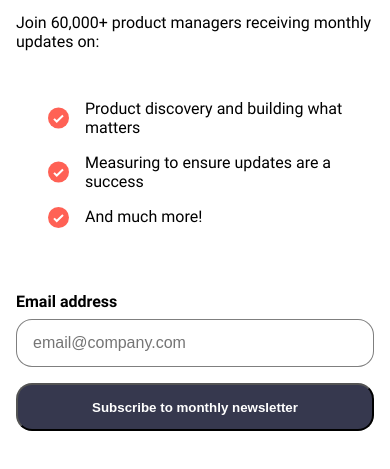
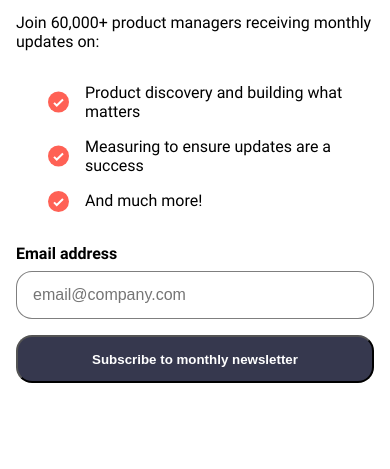
Before and after one commit to Pedrosavioo/newsletter-sign-up, a plain HTML site: page index.html in a window 390 px wide. Shown: the part 371-840 px from the top of the page. Drawn offline with Linux system fonts and the light colour scheme; a script that the page names is missing.

Commit message:
finishing mobile screen

```diff
--- a/index.html
+++ b/index.html
@@ -17,12 +17,12 @@
 </head>
 <body>
 
-  <div class="container">
+  <div class="container mb-2">
     <!-- Sign-up form start -->
     <main>
       <h1>Stay updated!</h1>
-      <p>Join 60,000+ product managers receiving monthly updates on:</p>
-      <ul class="mt-2 mb-2">
+      <p class="mt-1">Join 60,000+ product managers receiving monthly updates on:</p>
+      <ul>
         <li><img src="assets/images/icon-list.svg" alt="ícone da página"> Product discovery and building what matters</li>
         <li><img src="assets/images/icon-list.svg" alt="ícone da página"> Measuring to ensure updates are a success</li>
         <li><img src="assets/images/icon-list.svg" alt="ícone da página"> And much more!</li>
--- a/style.css
+++ b/style.css
@@ -67,7 +67,10 @@ main h1 {
 
 main p {
     font-family: roboto-regular;
-    margin-top: 1rem;
+}
+
+main ul {
+    margin: 2rem 0;
 }
 
 main li {
@@ -123,10 +126,14 @@ aside img {
     }
 
     .container {
-        height: 100vh;
+        height: 100%;
         flex-direction: column-reverse;
         justify-content: left;
         gap: 0;
+    }
+
+    main ul {
+        margin: 1rem 0;
     }
 
     aside img {
```
